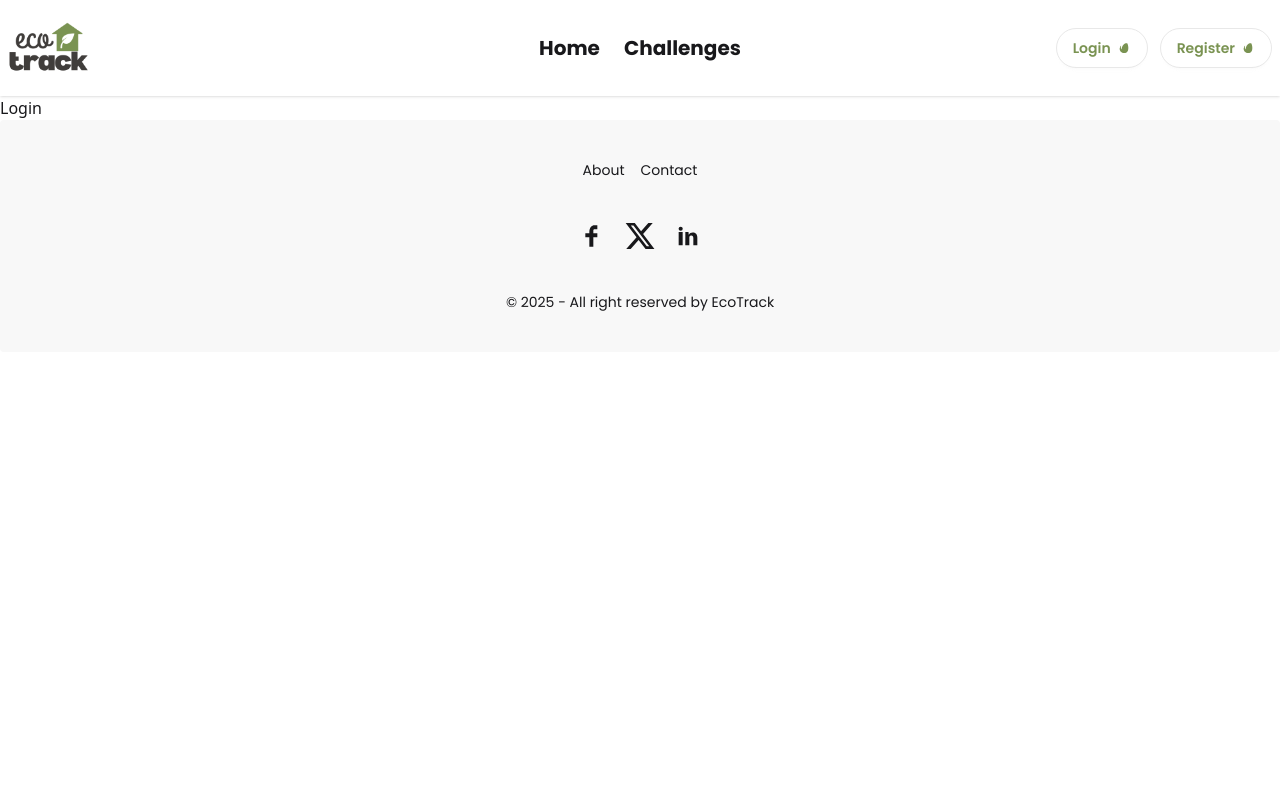
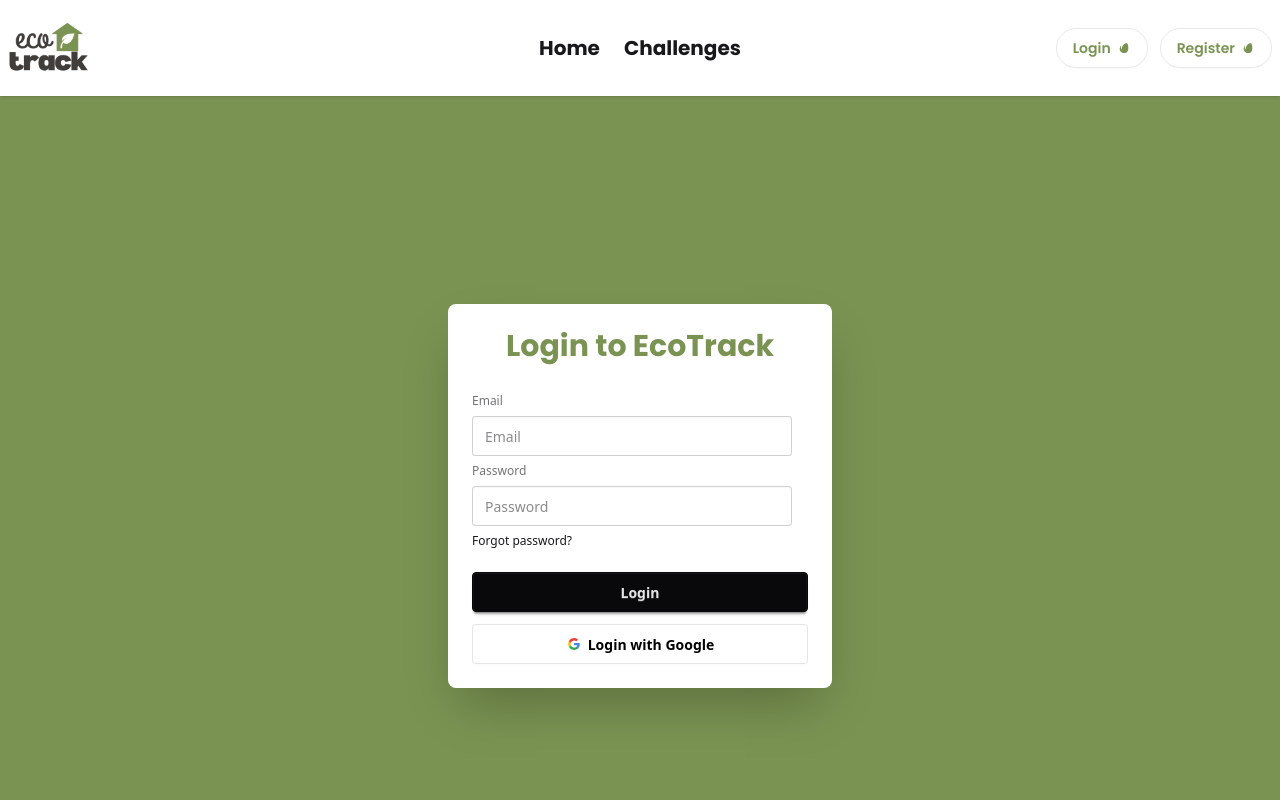
Before and after one commit to shahedkbd/eco-track-client, a React (Vite) app: page /login in a window 1280 px wide. Shown: the top 800 px of the page. Built offline with nearby package versions, Linux system fonts and the light colour scheme; no server answers.

Commit message:
add google login and login page functionality

```diff
--- a/src/components/Shared/Navbar.jsx
+++ b/src/components/Shared/Navbar.jsx
@@ -1,32 +1,35 @@
 import React, { use } from "react";
 import { Link, NavLink } from "react-router";
-import Logo from "../../assets/EcoTrack-Logo.png"
+import Logo from "../../assets/EcoTrack-Logo.png";
 import { DiEnvato } from "react-icons/di";
 import { AuthContext } from "../../Context/AuthContext";
 import { CgProfile } from "react-icons/cg";
 
-
 const Navbar = () => {
-  const {user, setUser, logout} = use(AuthContext)
-  const handleLogout = ()=>{
-    logout()
-    .then()
-    .catch()
-  }
+  const { user, setUser, logout } = use(AuthContext);
+  const handleLogout = () => {
+    logout().then().catch();
+  };
 
   const links = (
     <>
       <NavLink to="/">
-        <li className="m-3 text-xl font-bold poppins hover:text-[#7a9352] hover:scale-110 duration-300">Home</li>
+        <li className="m-3 text-xl font-bold poppins hover:text-[#7a9352] hover:scale-110 duration-300">
+          Home
+        </li>
       </NavLink>
       <NavLink to="/challenges">
-        <li className="m-3 text-xl font-bold poppins hover:text-[#7a9352] hover:scale-110 duration-300">Challenges</li>
+        <li className="m-3 text-xl font-bold poppins hover:text-[#7a9352] hover:scale-110 duration-300">
+          Challenges
+        </li>
       </NavLink>
-      {
-        user && <NavLink to="/my-activities">
-        <li className="m-3 text-xl font-bold poppins hover:text-[#7a9352] hover:scale-110 duration-300">My Activities</li>
-      </NavLink>
-      }
+      {user && (
+        <NavLink to="/my-activities">
+          <li className="m-3 text-xl font-bold poppins hover:text-[#7a9352] hover:scale-110 duration-300">
+            My Activities
+          </li>
+        </NavLink>
+      )}
     </>
   );
   return (
@@ -63,18 +66,63 @@ const Navbar = () => {
         <ul className="menu menu-horizontal px-1">{links}</ul>
       </div>
       <div className="navbar-end gap-3">
-
-
-        {
-          user ? <>
-          {user ? <img className="size-8 object-cover border-2 border-[#7a9352] rounded-full" src={user.photoURL}/> : <CgProfile className="size-8" /> }
-          <button onClick={handleLogout}>Logout</button>
-          </> :<> <Link className="btn poppins bg-white rounded-4xl text-[#7a9352] hover:bg-[#7a9352] hover:text-white group" to="/login">Login <DiEnvato className="text-[#7a9352] group-hover:text-white transition-colors duration-300 " /></Link>
-        <Link className="btn poppins bg-white rounded-4xl text-[#7a9352] hover:bg-[#7a9352] hover:text-white group" to="/register">Register <DiEnvato className="text-[#7a9352] group-hover:text-white transition-colors duration-300 " /></Link></>
-        }
-
-
-
+        {user ? (
+          <>
+            {user ? (
+              <div className="dropdown dropdown-hover dropdown-bottom dropdown-left">
+                <div tabIndex={0} role="button" className="m-1">
+                  <img
+                    className="size-8 object-cover border-2 border-[#7a9352] rounded-full"
+                    src={user.photoURL}
+                  />
+                </div>
+                <ul
+                  tabIndex="-1"
+                  className="dropdown-content  bg-base-100 rounded-box z-1 w-40 p-2 right-0 shadow-sm"
+                >
+                  <Link
+                    className="w-full btn rounded-4xl btn-ghost hover:bg-[#7a9352] hover:text-white"
+                    to="/profile"
+                  >
+                    <a>Profile</a>
+                  </Link>
+                  <Link
+                    className="w-full btn rounded-4xl btn-ghost hover:bg-[#7a9352] hover:text-white"
+                    to="/my-activities"
+                  >
+                    <a>My Activities</a>
+                  </Link>
+                  <button
+                    className="btn w-full poppins bg-white rounded-4xl text-[#7a9352] hover:bg-[#7a9352] hover:text-white"
+                    onClick={handleLogout}
+                  >
+                    Logout
+                  </button>
+                </ul>
+              </div>
+            ) : (
+              <CgProfile className="size-8" />
+            )}
+          </>
+        ) : (
+          <>
+            {" "}
+            <Link
+              className="btn poppins bg-white rounded-4xl text-[#7a9352] hover:bg-[#7a9352] hover:text-white group"
+              to="/login"
+            >
+              Login{" "}
+              <DiEnvato className="text-[#7a9352] group-hover:text-white transition-colors duration-300 " />
+            </Link>
+            <Link
+              className="btn poppins bg-white rounded-4xl text-[#7a9352] hover:bg-[#7a9352] hover:text-white group"
+              to="/register"
+            >
+              Register{" "}
+              <DiEnvato className="text-[#7a9352] group-hover:text-white transition-colors duration-300 " />
+            </Link>
+          </>
+        )}
       </div>
     </div>
   );
--- a/src/pages/Login.jsx
+++ b/src/pages/Login.jsx
@@ -1,10 +1,120 @@
-import React from 'react';
+import React, { use, useState } from 'react';
+import { AuthContext } from '../Context/AuthContext';
+import { useNavigate } from 'react-router';
 
 const Login = () => {
+    const {signinWithEmail, setUser, signinWithGoogle} = use(AuthContext)
+    const [error, setError] = useState("")
+    const [success, setSuccess] = useState(false)
+
+    const navigate = useNavigate()
+
+    const handleGoogleLogin =() =>{
+        signinWithGoogle()
+        .then(res=>{
+            const user = res.user
+            console.log(user);
+
+            setUser(user)
+            setSuccess(true)
+            navigate("/")
+        })
+        .catch(error=>{
+            const errorMessage = error.message
+            setError(errorMessage)
+            console.log(errorMessage);
+        })
+    }
+
+    const handleLogin =(e)=>{
+        e.preventDefault()
+        const email = e.target.email.value;
+        const password = e.target.password.value;
+
+        signinWithEmail(email, password)
+        .then(res=>{
+            const user = res.user
+            console.log(user);
+
+            setUser(user)
+            setSuccess(true)
+            navigate("/")
+            e.target.reset()
+        })
+        .catch(error=>{
+            const errorMessage = error.message
+            setError(errorMessage)
+            console.log(errorMessage);
+        })
+
+    }
     return (
-        <div>
-             Login
+        <div className="hero bg-[#7a9352] min-h-screen">
+      <div className="card bg-base-100 w-full max-w-sm shrink-0 shadow-2xl">
+        <h1 className="text-3xl font-bold text-center mt-6 poppins text-[#7a9352]">
+          Login to EcoTrack
+        </h1>
+        <div className="card-body">
+          <form onSubmit={handleLogin}>
+            <fieldset className="fieldset">
+              <label className="label">Email</label>
+              <input
+                type="email"
+                name="email"
+                className="input"
+                placeholder="Email"
+              />
+              <label className="label">Password</label>
+              <input
+                type="password"
+                name="password"
+                className="input"
+                placeholder="Password"
+              />
+              <div>
+                <a className="link link-hover">Forgot password?</a>
+              </div>
+              <button className="btn btn-neutral mt-4">Login</button>
+            </fieldset>
+          </form>
+          {
+            error && <p className="text-red-500 text-xs">{error}</p>
+          }
+
+          {/* Google */}
+          <button onClick={handleGoogleLogin} className="btn bg-white text-black border-[#e5e5e5]">
+            <svg
+              aria-label="Google logo"
+              width="16"
+              height="16"
+              xmlns="http://www.w3.org/2000/svg"
+              viewBox="0 0 512 512"
+            >
+              <g>
+                <path d="m0 0H512V512H0" fill="#fff"></path>
+                <path
+                  fill="#34a853"
+                  d="M153 292c30 82 118 95 171 60h62v48A192 192 0 0190 341"
+                ></path>
+                <path
+                  fill="#4285f4"
+                  d="m386 400a140 175 0 0053-179H260v74h102q-7 37-38 57"
+                ></path>
+                <path
+                  fill="#fbbc02"
+                  d="m90 341a208 200 0 010-171l63 49q-12 37 0 73"
+                ></path>
+                <path
+                  fill="#ea4335"
+                  d="m153 219c22-69 116-109 179-50l55-54c-78-75-230-72-297 55"
+                ></path>
+              </g>
+            </svg>
+            Login with Google
+          </button>
         </div>
+      </div>
+    </div>
     );
 };
 
--- a/src/pages/Register.jsx
+++ b/src/pages/Register.jsx
@@ -6,7 +6,7 @@ import { updateProfile } from "firebase/auth";
 const Register = () => {
     const [error, setError] = useState("")
     const [success, setSuccess] = useState(false)
-    const {registerWithEmail, user, setUser} = use(AuthContext)
+    const {registerWithEmail, signinWithGoogle, setUser} = use(AuthContext)
 
     const navigate = useNavigate()
 
@@ -48,6 +48,23 @@ const Register = () => {
 
         })
 
+    }
+
+    const handleGoogleLogin =() =>{
+        signinWithGoogle()
+        .then(res=>{
+            const user = res.user
+            console.log(user);
+
+            setUser(user)
+            setSuccess(true)
+            navigate("/")
+        })
+        .catch(error=>{
+            const errorMessage = error.message
+            setError(errorMessage)
+            console.log(errorMessage);
+        })
     }
   return (
     <div className="hero bg-[#7a9352] min-h-screen">
@@ -97,7 +114,7 @@ const Register = () => {
           }
 
           {/* Google */}
-          <button className="btn bg-white text-black border-[#e5e5e5]">
+          <button onClick={handleGoogleLogin} className="btn bg-white text-black border-[#e5e5e5]">
             <svg
               aria-label="Google logo"
               width="16"
```
